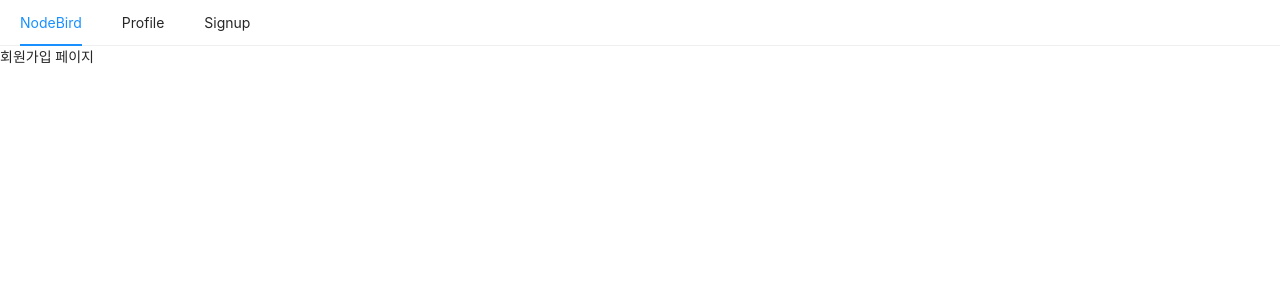
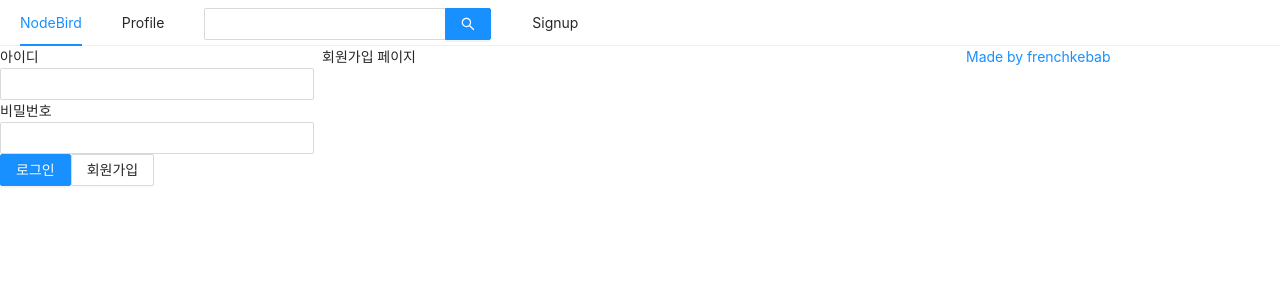
Before and after one commit to Frenchkebab/nodebird, a Next.js app in the folder ch01/front/: page /signup in a window 1280 px wide. Shown: the top 300 px of the page. Built offline with nearby package versions, Linux system fonts and the light colour scheme.

Commit message:
[#2] 로그인 폼 만들기

```diff
--- a/ch01/front/components/AppLayout.js
+++ b/ch01/front/components/AppLayout.js
@@ -1,8 +1,14 @@
+import { useState } from 'react';
 import PropTypes from 'prop-types';
 import Link from 'next/link';
-import { Menu } from 'antd';
+import { Menu, Input, Row, Col } from 'antd';
+
+import UserProfile from './UserProfile';
+import LoginForm from './LoginForm';
 
 const AppLayout = ({ children }) => {
+  const [isLoggedIn, setIsloggedIn] = useState(false);
+
   return (
     <div>
       <Menu mode="horizontal">
@@ -17,12 +23,28 @@
           </Link>
         </Menu.Item>
         <Menu.Item>
+          <Input.Search enterButton style={{ verticalAlign: 'middle' }} />
+        </Menu.Item>
+        <Menu.Item>
           <Link href="/signup">
             <a>Signup</a>
           </Link>
         </Menu.Item>
       </Menu>
-      {children}
+      <Row gutter={8}>
+        {/* 24개의 col으로 나뉨 */}
+        <Col xs={24} md={6}>
+          {isLoggedIn ? <UserProfile /> : <LoginForm />}
+        </Col>
+        <Col xs={24} md={12}>
+          {children}
+        </Col>
+        <Col xs={24} md={6}>
+          <a href="https://github.com/frenchkebab" target="_blank" rel="_noreferrer noopener">
+            Made by frenchkebab
+          </a>
+        </Col>
+      </Row>
     </div>
   );
 };
--- /dev/null
+++ b/ch01/front/components/LoginForm.js
@@ -0,0 +1,45 @@
+import React, { useState, useCallback } from 'react';
+import { Form, Input, Button } from 'antd';
+import Link from 'next/link';
+
+const LoginForm = () => {
+  const [id, setId] = useState('');
+  const [password, setPassword] = useState('');
+
+  const onChangeId = useCallback((e) => {
+    setId(e.target.value);
+  }, []);
+
+  const onChangePassword = useCallback((e) => {
+    setPassword(e.target.value);
+  }, []);
+
+  return (
+    <Form>
+      <div>
+        <label htmlFor="user-id">아이디</label>
+        <br />
+        <Input name="_user-id_" value={id} onChange={onChangeId} required />
+      </div>
+
+      <div>
+        <label htmlFor="user-password">비밀번호</label>
+        <br />
+        <Input name="user-password" type="password" value={password} onChange={onChangePassword} required />
+      </div>
+
+      <div>
+        <Button type="primary" htmlType="submit" loading={false}>
+          로그인
+        </Button>
+        <Link href="/signup">
+          <a href="">
+            <Button>회원가입</Button>
+          </a>
+        </Link>
+      </div>
+    </Form>
+  );
+};
+
+export default LoginForm;
--- /dev/null
+++ b/ch01/front/components/UserProfile.js
@@ -0,0 +1,5 @@
+const UserProfile = () => {
+  return;
+};
+
+export default UserProfile;
```
Also changed, not shown: 1 other file (tests, documents, lock files or other folders).
